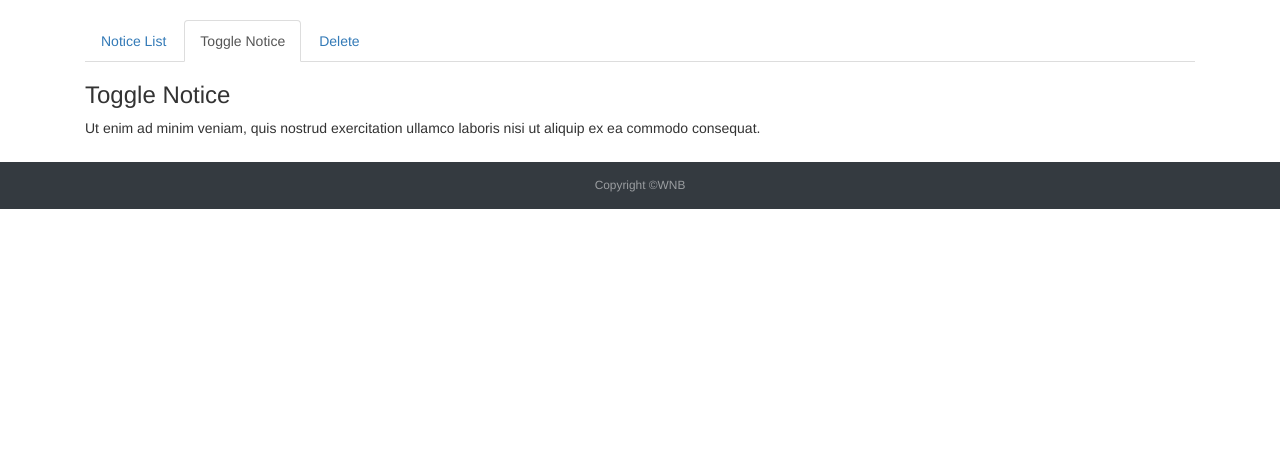
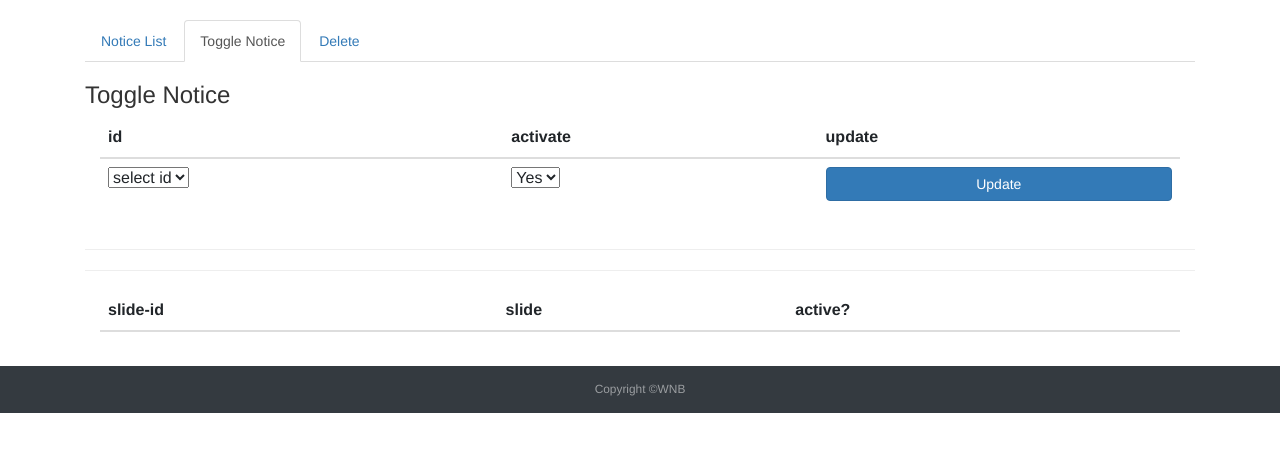
Before and after one commit to gokulchapparath/mcaproject, a Flask app: page /updatenotice in a window 1280 px wide, after a click on "Toggle Notice". Shown: the part 62-514 px from the top of the page. Run offline with Flask 2, Linux system fonts and the light colour scheme; the visitor is signed in with stand-in values (Sample User, id 1); tables that the repository leaves empty or names only in its code hold one stand-in row (values such as "Sample post"); lists and menus that the app fills with data are empty; some libraries are stand-ins or nearby versions.

Commit message:
toggle added nov 14 22:45

```diff
--- a/server.py
+++ b/server.py
@@ -316,6 +316,28 @@ def updates():
     except Exception as e:
         return(str(e))
 
+@app.route("/updatenotice", methods=['POST'])
+def updatesform():
+    if request.form['update'] == 'toggle':
+        try:
+            ids = request.form['idsel']
+            act = request.form['activesel']
+            if ids == "select":
+                test_msg = "please select id"
+                return redirect(url_for('updates'))
+                return render_template('test_disp.html', disp=disps, msg=test_msg)
+            else:
+                mydisplay = """update slidetest set active = %s where id = %s"""
+                mycursor.execute(mydisplay, (act, ids, ))
+                mydb.commit()
+                test_msg = "Successful"
+                return redirect(url_for('updates'))
+                return render_template('admin/updatenotice.html', disp=disps, msg=test_msg)
+        except Exception as e:
+            test_msg = "an error occoured"
+            return redirect(url_for('updates'))
+            return render_template('admin/updatenotice.html', disp=disps, msg=test_msg)
+
 @app.route("/requests")
 def adminrequest():
     return render_template('admin/requests.html')
--- a/templates/admin/updatenotice.html
+++ b/templates/admin/updatenotice.html
@@ -20,12 +20,13 @@
 
 
 {% block content %}
+<form action="{{url_for('updatesform')}}" method="post" enctype="multipart/form-data">
   <!-- bootsrap -->
   <link rel="stylesheet" href="https://maxcdn.bootstrapcdn.com/bootstrap/3.4.0/css/bootstrap.min.css">
   <script src="https://ajax.googleapis.com/ajax/libs/jquery/3.4.1/jquery.min.js"></script>
   <script src="https://maxcdn.bootstrapcdn.com/bootstrap/3.4.0/js/bootstrap.min.js"></script>
   <!-- bootsrap -->
-<form action="{{url_for('updates')}}" method="post" enctype="multipart/form-data">
+
 <div class="container">
   <ul class="nav nav-tabs">
     <li class="active"><a data-toggle="tab" href="#notice">Notice List</a></li>
@@ -72,15 +73,86 @@
       </table>
     </div>
     <!-- toggle on and off slides -->
+
     <div id="toggle" class="tab-pane fade">
       <h3>Toggle Notice</h3>
-      <p>Ut enim ad minim veniam, quis nostrud exercitation ullamco laboris nisi ut aliquip ex ea commodo consequat.</p>
+      <div class="container-fluid">
+      <table class="table table-hover">
+        <thead>
+          <tr>
+            <th>id</th>
+            <th>activate</th>
+            <th>update</th>
+          </tr>
+        </thead>
+        <tbody>
+          <tr>
+            <td><select name="idsel">
+              <option value="select">select id</option>
+              {% for sliders in disp %}
+              <option value="{{sliders[0]}}">{{sliders[0]}}</option>
+              {% endfor %}
+            </select></td></td>
+            <td><select name="activesel">
+              <option value="1">Yes</option>
+              <option value="0">NO</option>
+            </select></td>
+            <td><button type="submit" name="update" value="toggle" class="btn btn-primary btn-block">Update</button></td>
+          </tr>
+          <tr><div>                          {% if msg %}
+        <span class="badge badge-danger"> {{ msg }} </span>
+
+    {% endif %}</div></tr>
+        </tbody>
+      </table>
+
+</div>
+<hr>
+<hr>
+  <div class="container-fluid">
+
+
+  <table class="table table-hover">
+          <thead>
+              <tr>
+                  <th>slide-id</th>
+                  <th>slide</th>
+                  <th>active?</th>
+              </tr>
+          </thead>
+          <tbody>
+            {% for sliders in disp %}
+              <tr>
+                <!-- id -->
+                <td>{{sliders[0]}}</td>
+              <!-- file image,vid,txt -->
+                {% if sliders[3] == "image" %}
+                 <td><img class="img-fluid" src="/static/{{sliders[1]}}" alt="{{sliders[1]}}" height="150px" width="150px"></td>
+                  {% elif sliders[3] == "video" %}
+                  <td><video id="vids{{sliders[0]}}" class="embed-responsive-item" controls="true" muted="true" height="150px" width="150px">
+        <source src="/static/{{sliders[1]}}">
+        </video></td>
+                  {% else %}
+                  <td>{{sliders[1]}}</td>
+                  {% endif %}
+                <!-- active:yes or no -->
+                {%if sliders[2] == 1 %}
+                  <td>yes</td>
+                {% else %}
+                <td>no</td>
+              </tr>
+              {% endif %}
+              {% endfor %}
+          </tbody>
+      </table>
+  </div>
     </div>
     <!-- deleting slides -->
     <div id="delete" class="tab-pane fade">
       <h3>Delete Notice</h3>
       <p>Sed ut perspiciatis unde omnis iste natus error sit voluptatem accusantium doloremque laudantium, totam rem aperiam.</p>
     </div>
+    <!-- upto here -->
   </div>
 </div>
 </form>
```
